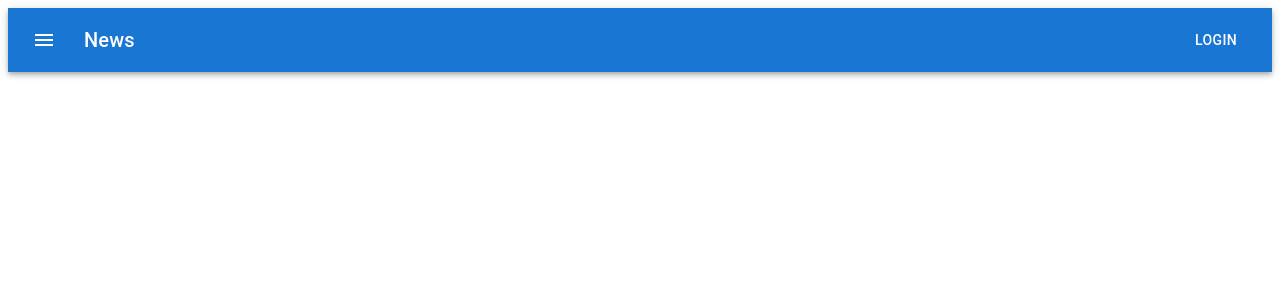
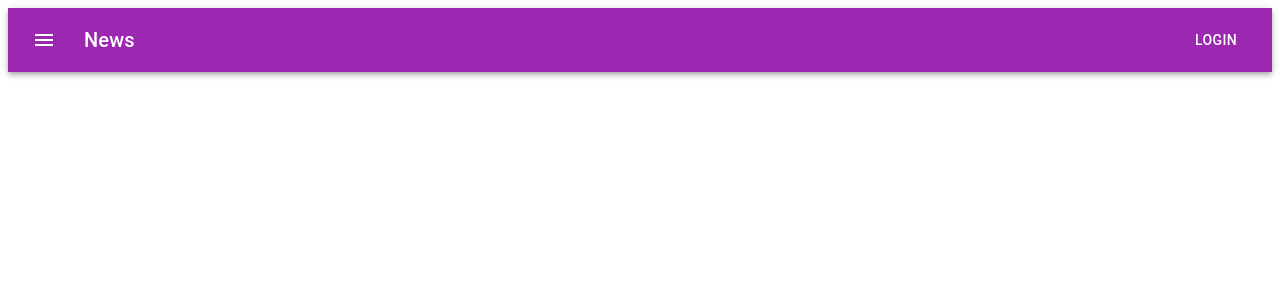
Before and after one commit to Drew-L-Nelson/News-Site, a React (Create React App) app: page / in a window 1280 px wide. Shown: the top 300 px of the page. Built offline with nearby package versions, Linux system fonts and the light colour scheme.

Commit message:
1 file modified

```diff
--- a/src/NavBar.js
+++ b/src/NavBar.js
@@ -39,7 +39,7 @@ export default function NavBar() {
 
   return (
     <Box>
-      <AppBar position="static" theme={theme.primary}>
+      <AppBar position="static" color="secondary" >
         <Toolbar>
           <IconButton
             size="large"
```
